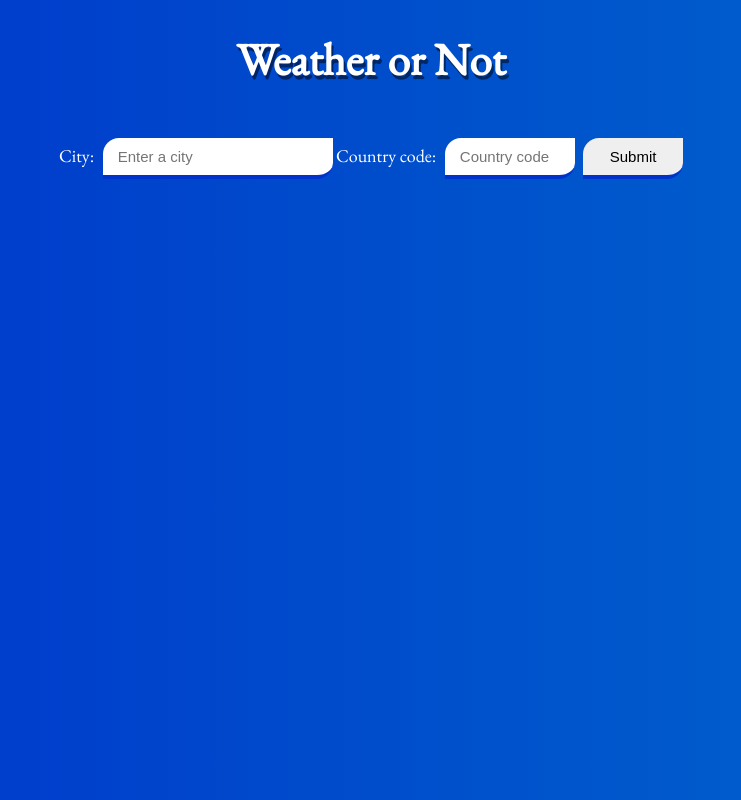
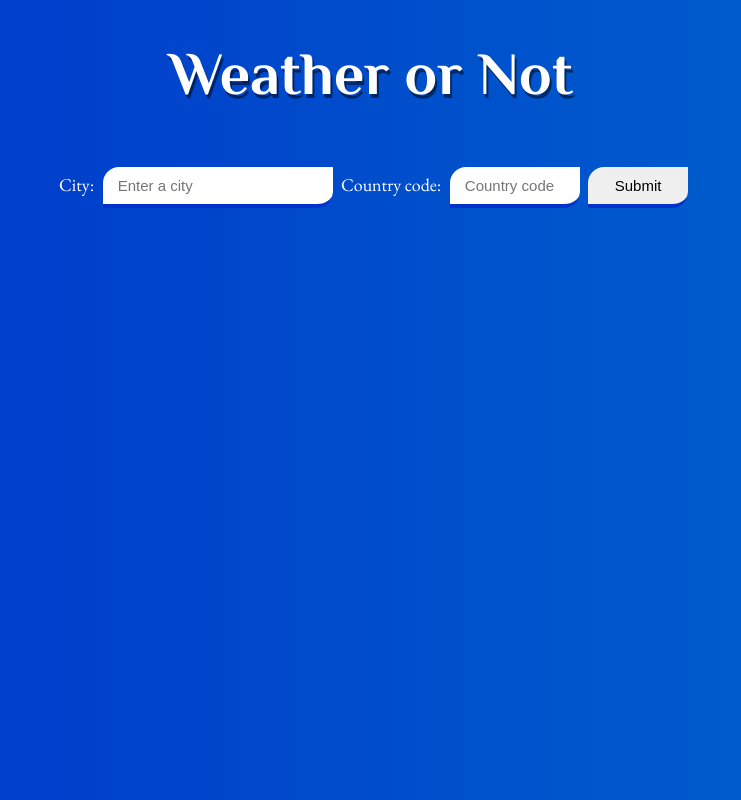
Before and after one commit to vipul022/hackathon, a website with bundled scripts: page index.html in a window 1280 px wide. Shown: the whole page, without its empty margins (269-1010 px from the left). Built offline with nearby package versions, Linux system fonts and the light colour scheme; some packages are replaced by stand-ins of ours; no server answers.

Commit message:
added some more styling

```diff
--- a/index.html
+++ b/index.html
@@ -5,7 +5,10 @@
     <meta name="viewport" content="width=device-width, initial-scale=1.0" />
     <title>Weather App</title>
     <link rel="stylesheet" href="style.css" />
-    <link href="https://fonts.googleapis.com/css2?family=EB+Garamond:ital@0;1&display=swap" rel="stylesheet">
+    <link
+      href="https://fonts.googleapis.com/css2?family=EB+Garamond:ital@0;1&family=Philosopher:wght@700&display=swap"
+      rel="stylesheet"
+    />
     <script src="https://cdn.jsdelivr.net/npm/axios/dist/axios.min.js"></script>
   </head>
 
--- a/style.css
+++ b/style.css
@@ -6,18 +6,25 @@ html {
   background-image: linear-gradient(to right, #0033cc, #0066cc);
 }
 
-.disappear {
-  display: none;
-}
 body {
   color: white;
   text-align: center;
   /* font-family: Arial, Helvetica, sans-serif; */
-  font-family: 'EB Garamond', serif;
+  font-family: "EB Garamond", serif;
+}
+
+.disappear {
+  display: none;
+}
+
+p {
+  margin: 10px;
 }
 
 #app-name {
-  font-size: 45px;
+  font-family: "Philosopher", sans-serif;
+  font-size: 60px;
+  font-weight: 700;
   text-shadow: 2px 4px rgba(0, 0, 0, 0.5);
 }
 
@@ -39,6 +46,7 @@ body {
 
 .input label {
   font-size: 18px;
+  padding-left: 5px;
 }
 
 .input .countryCode {
@@ -75,13 +83,13 @@ body {
   font-size: 20px;
 }
 
-#tempCelcius, #tempFarenheit {
+#tempCelcius,
+#tempFarenheit {
   font-size: 80px;
   margin: 30px 0px;
   text-shadow: 2px 6px rgba(0, 0, 0, 0.5);
   font-weight: 600;
 }
-
 
 #description {
   font-size: 20px;
```
